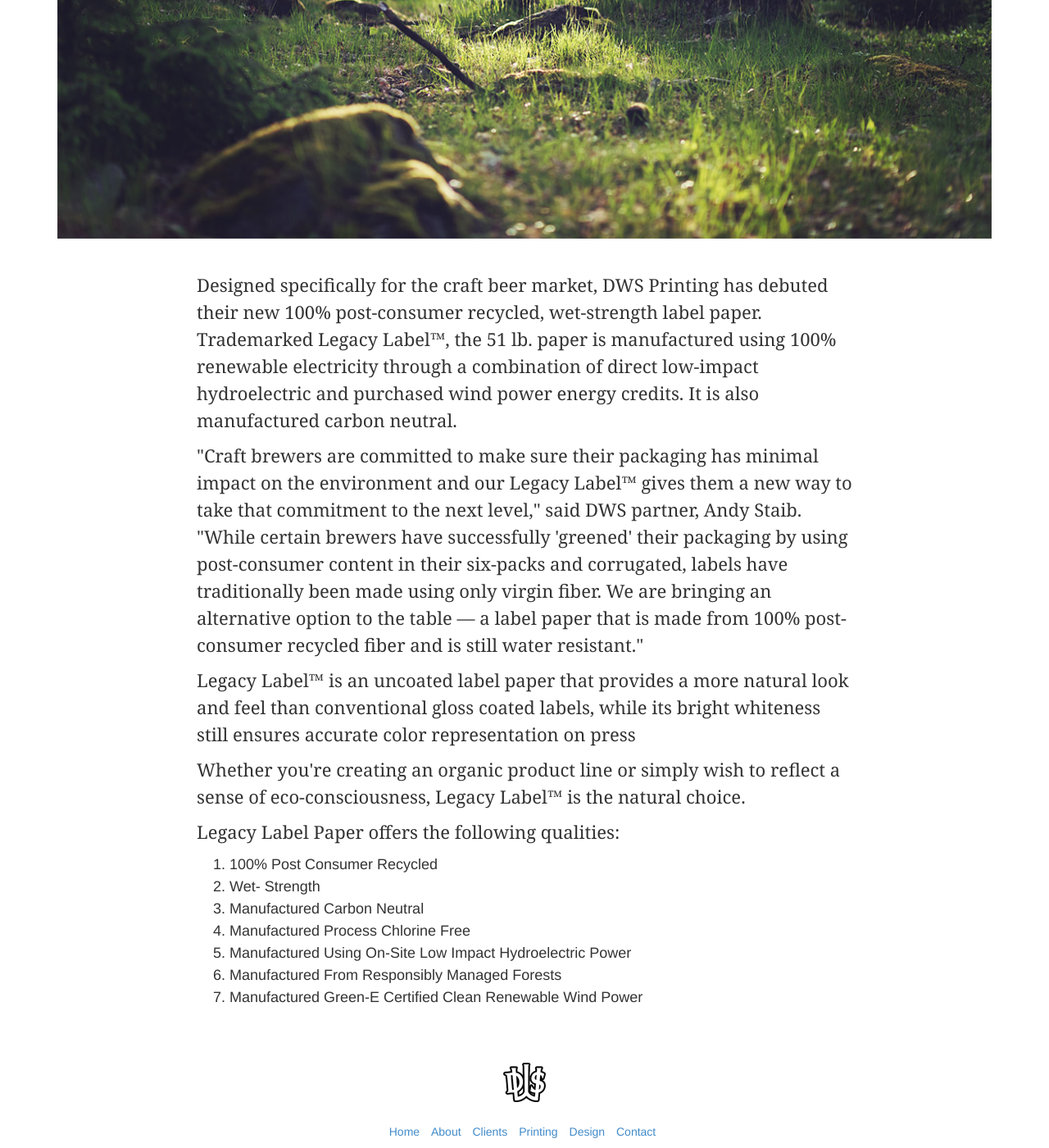
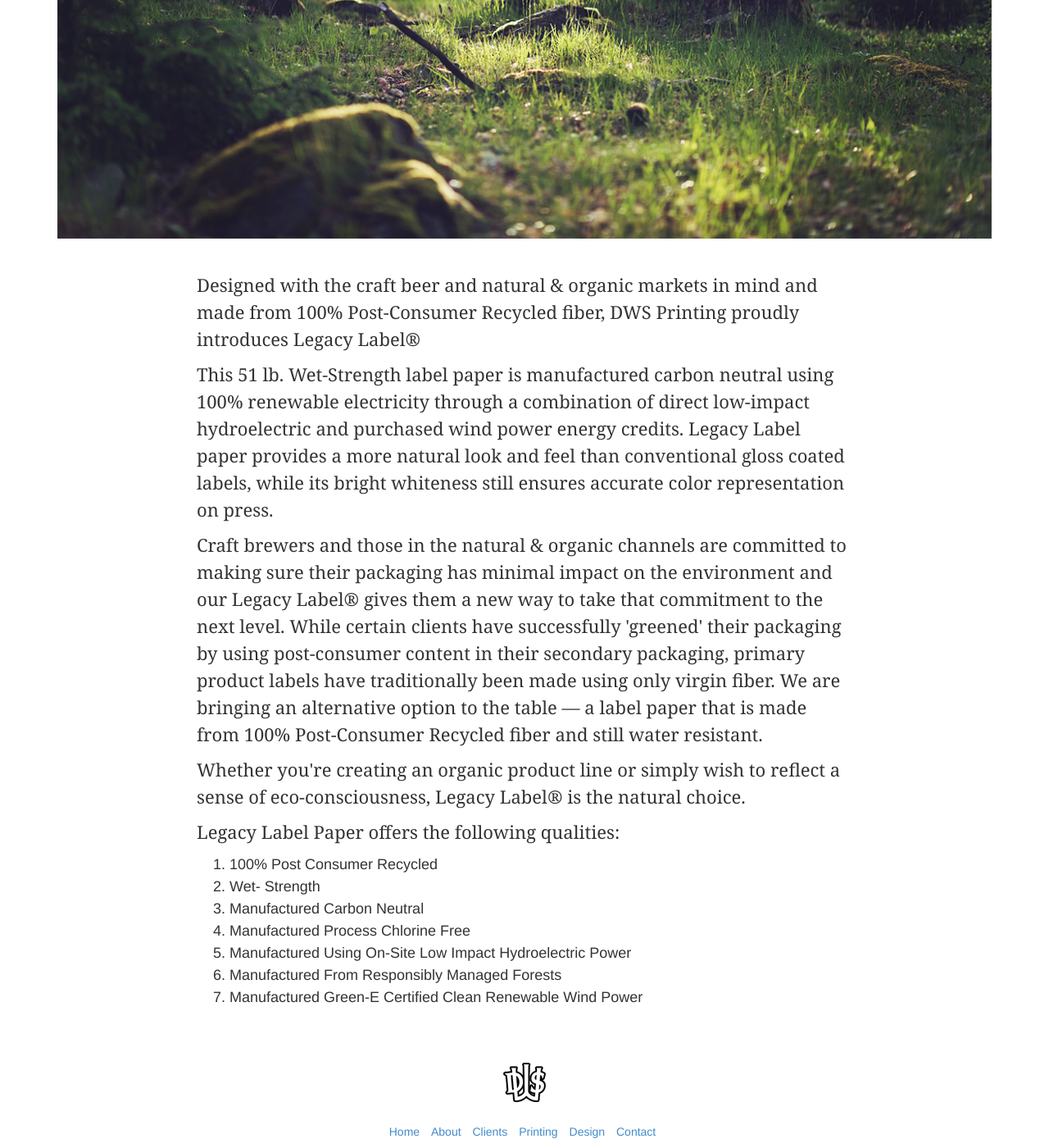
Before and after one commit to moizk/DWS-Jekyll, a Jekyll site: the page built from legacy.html, in a window 1280 px wide and 1400 px high, scrolled down 539 px. Shown: the whole window at 82% size. Built offline with Jekyll 4.4.1, drawn with Linux system fonts in a browser that asks for light colours; nearby versions of some CDN libraries; Markdown is read by kramdown in place of the engine named in the settings.

Commit message:
update legacy page

```diff
--- a/legacy.html
+++ b/legacy.html
@@ -7,10 +7,10 @@
   <img src="img/legacy.jpg" class="img-responsive">
   <br><br>
   <div class="legacy-page">
-    <p>Designed specifically for the craft beer market, DWS Printing has debuted their new 100% post-consumer recycled, wet-strength label paper. Trademarked Legacy Label™, the 51 lb. paper is manufactured using 100% renewable electricity through a combination of direct low-impact hydroelectric and purchased wind power energy credits. It is also manufactured carbon neutral.</p>
-    <p>"Craft brewers are committed to make sure their packaging has minimal impact on the environment and our Legacy Label™ gives them a new way to take that commitment to the next level," said DWS partner, Andy Staib. "While certain brewers have successfully 'greened' their packaging by using post-consumer content in their six-packs and corrugated, labels have traditionally been made using only virgin fiber. We are bringing an alternative option to the table — a label paper that is made from 100% post-consumer recycled fiber and is still water resistant."</p>
-    <p>Legacy Label™ is an uncoated label paper that provides a more natural look and feel than conventional gloss coated labels, while its bright whiteness still ensures accurate color representation on press</p>
-    <p>Whether you're creating an organic product line or simply wish to reflect a sense of eco-consciousness, Legacy Label™ is the natural choice.</p>
+    <p>Designed with the craft beer and natural & organic markets in mind and made from 100% Post-Consumer Recycled fiber, DWS Printing proudly introduces Legacy Label&reg;</p>
+    <p>This 51 lb. Wet-Strength label paper is manufactured carbon neutral using 100% renewable electricity through a combination of direct low-impact hydroelectric and purchased wind power energy credits. Legacy Label paper provides a more natural look and feel than conventional gloss coated labels, while its bright whiteness still ensures accurate color representation on press.</p>
+    <p>Craft brewers and those in the natural & organic channels are committed to making sure their packaging has minimal impact on the environment and our Legacy Label&reg; gives them a new way to take that commitment to the next level.  While certain clients have successfully 'greened' their packaging by using post-consumer content in their secondary packaging, primary product labels have traditionally been made using only virgin fiber. We are bringing an alternative option to the table — a label paper that is made from 100% Post-Consumer Recycled fiber and still water resistant.</p>
+    <p>Whether you're creating an organic product line or simply wish to reflect a sense of eco-consciousness, Legacy Label&reg; is the natural choice.</p>
 
     <p>Legacy Label Paper offers the following qualities:</p>
     <ol>
```
